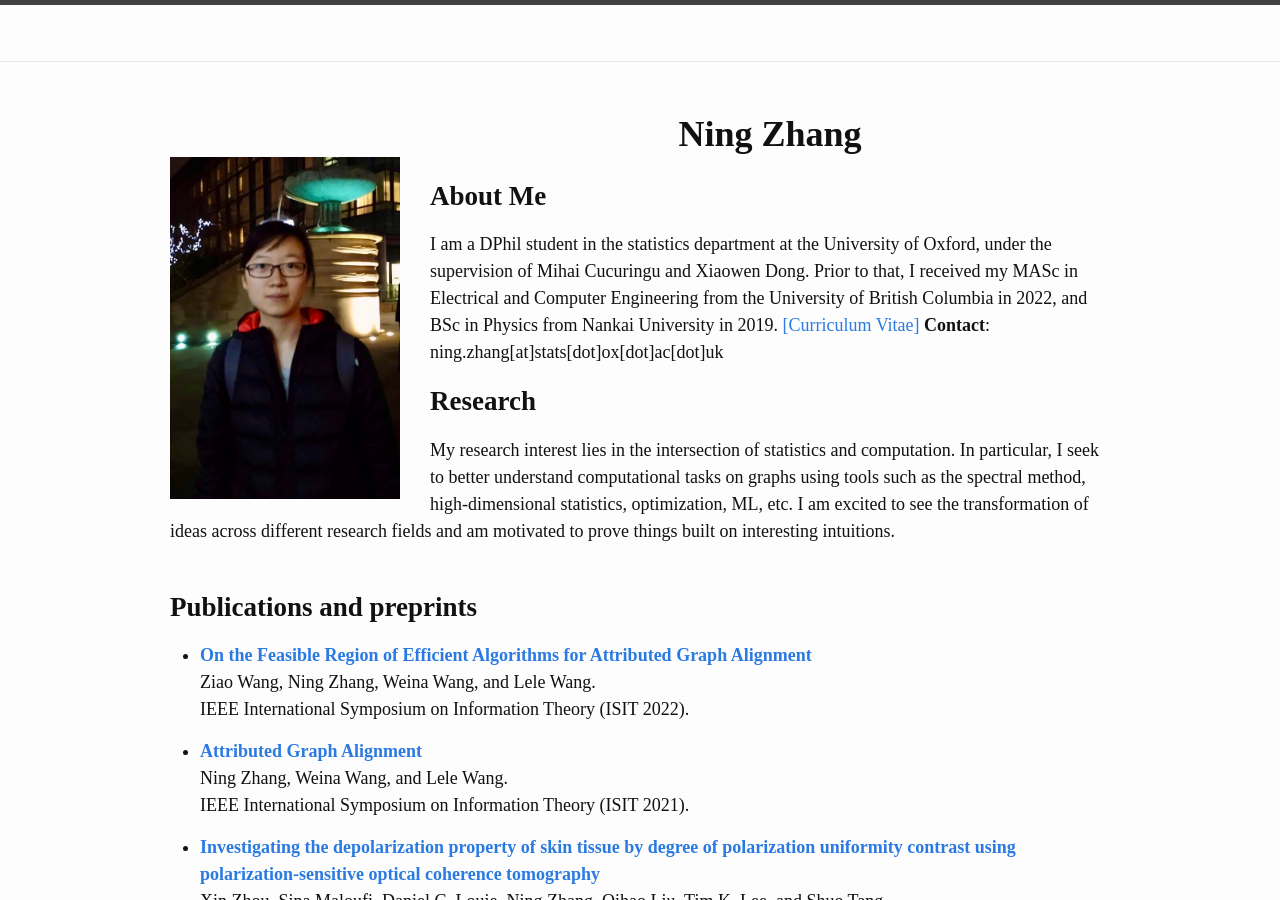
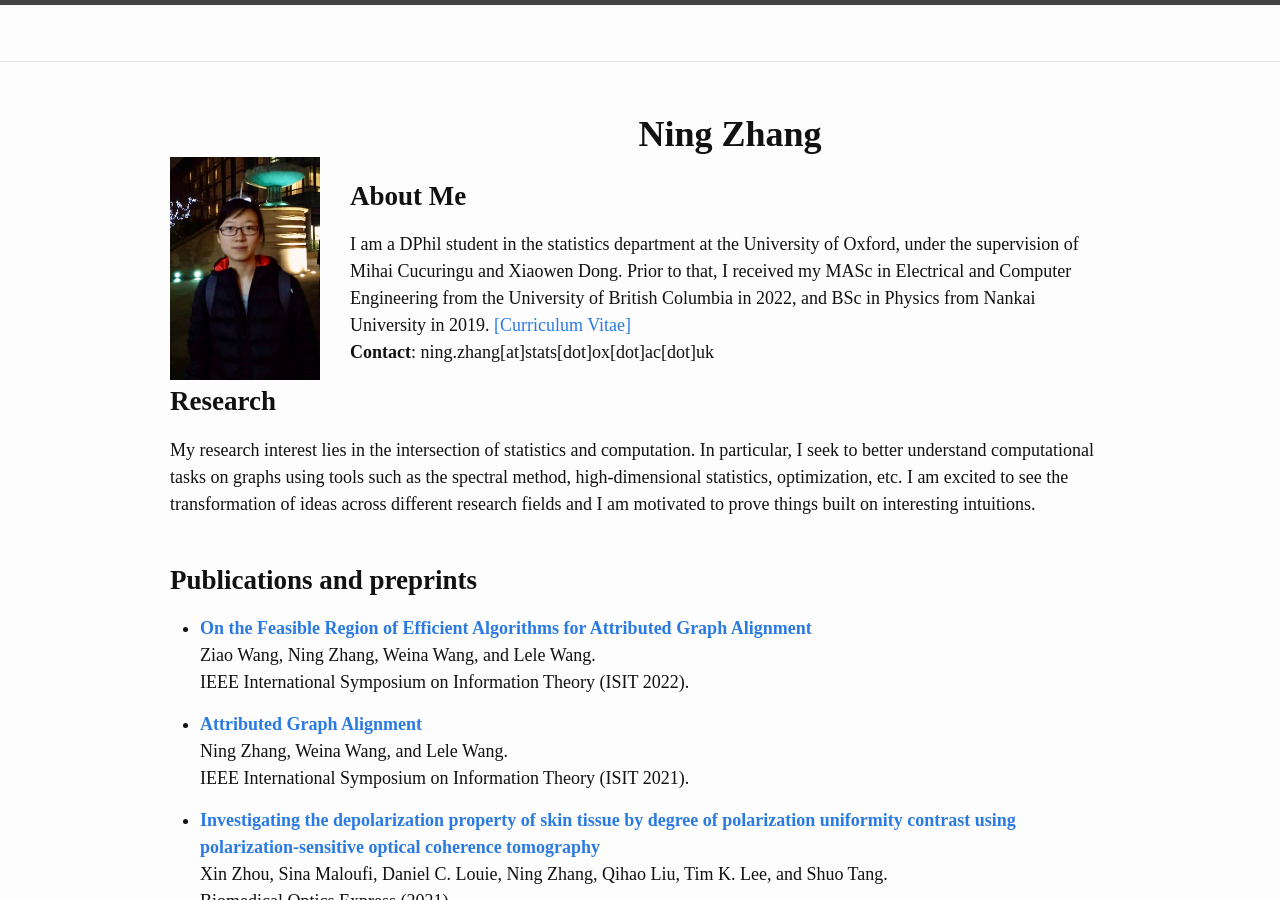
Before and after one commit to NingZhang-Git/NZ_website, a Jekyll site: the page built from index.md, in a window 1280 px wide and 900 px high. Built offline with Jekyll 4.4.1, drawn with Linux system fonts in a browser that asks for light colours.

Commit message:
Update index.md

```diff
--- a/index.md
+++ b/index.md
@@ -1,20 +1,20 @@
 ---
 # Feel free to add content and custom Front Matter to this file.
 # To modify the layout, see https://jekyllrb.com/docs/themes/#overriding-theme-defaults
-# Welcome to my personal website!
+# Welcome to my website!
 layout: home
 ---
 
-<img style="float: left; margin-right: 30px; margin-top: 50px;" src="assets/img/profile.jpg" width="230"/>
+<img style="float: left; margin-right: 30px; margin-top: 50px;" src="assets/img/profile.jpg" width="150"/>
 
 # <center> <b>Ning Zhang</b> </center>
 <!-- ### <center>Welcom to my personal webpage!</center> -->
 ## **About Me**
 I am a DPhil student in the statistics department at the University of Oxford, under the supervision of Mihai Cucuringu and Xiaowen Dong. Prior to that, I received my MASc in Electrical and Computer Engineering from the University of British Columbia in 2022, and BSc in Physics from Nankai University in 2019.
-[[Curriculum Vitae]](assets/NingZhang_CV.pdf)
+[[Curriculum Vitae]](assets/NingZhang_CV.pdf)\
 **Contact**: ning.zhang[at]stats[dot]ox[dot]ac[dot]uk
 ## **Research**
-My research interest lies in the intersection of statistics and computation. In particular, I seek to better understand computational tasks on graphs using tools such as the spectral method, high-dimensional statistics, optimization, ML, etc. I am excited to see the transformation of ideas across different research fields and am motivated to prove things built on interesting intuitions.
+My research interest lies in the intersection of statistics and computation. In particular, I seek to better understand computational tasks on graphs using tools such as the spectral method, high-dimensional statistics, optimization, etc. I am excited to see the transformation of ideas across different research fields and I am motivated to prove things built on interesting intuitions.
 <br/>
 <br/>
 
```
